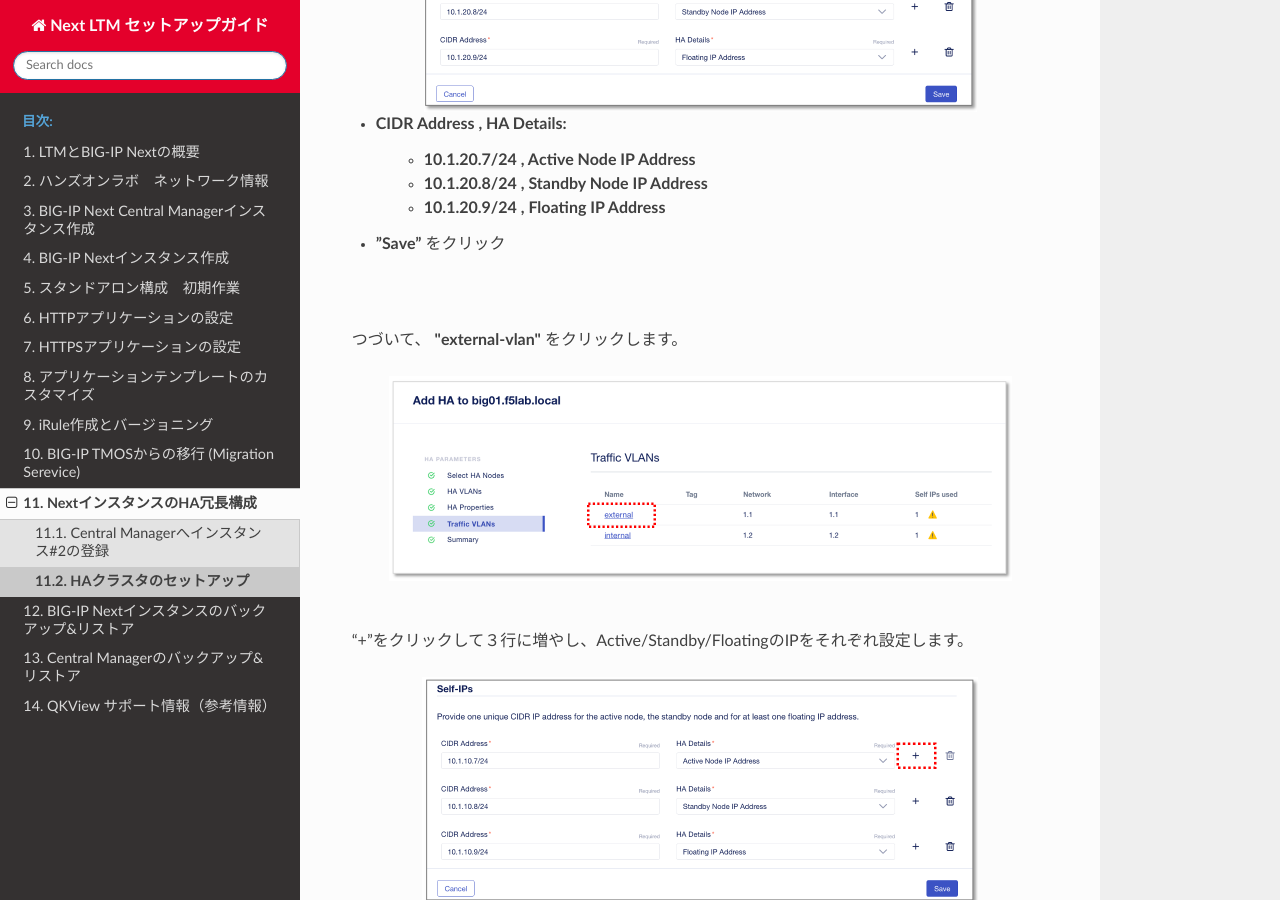
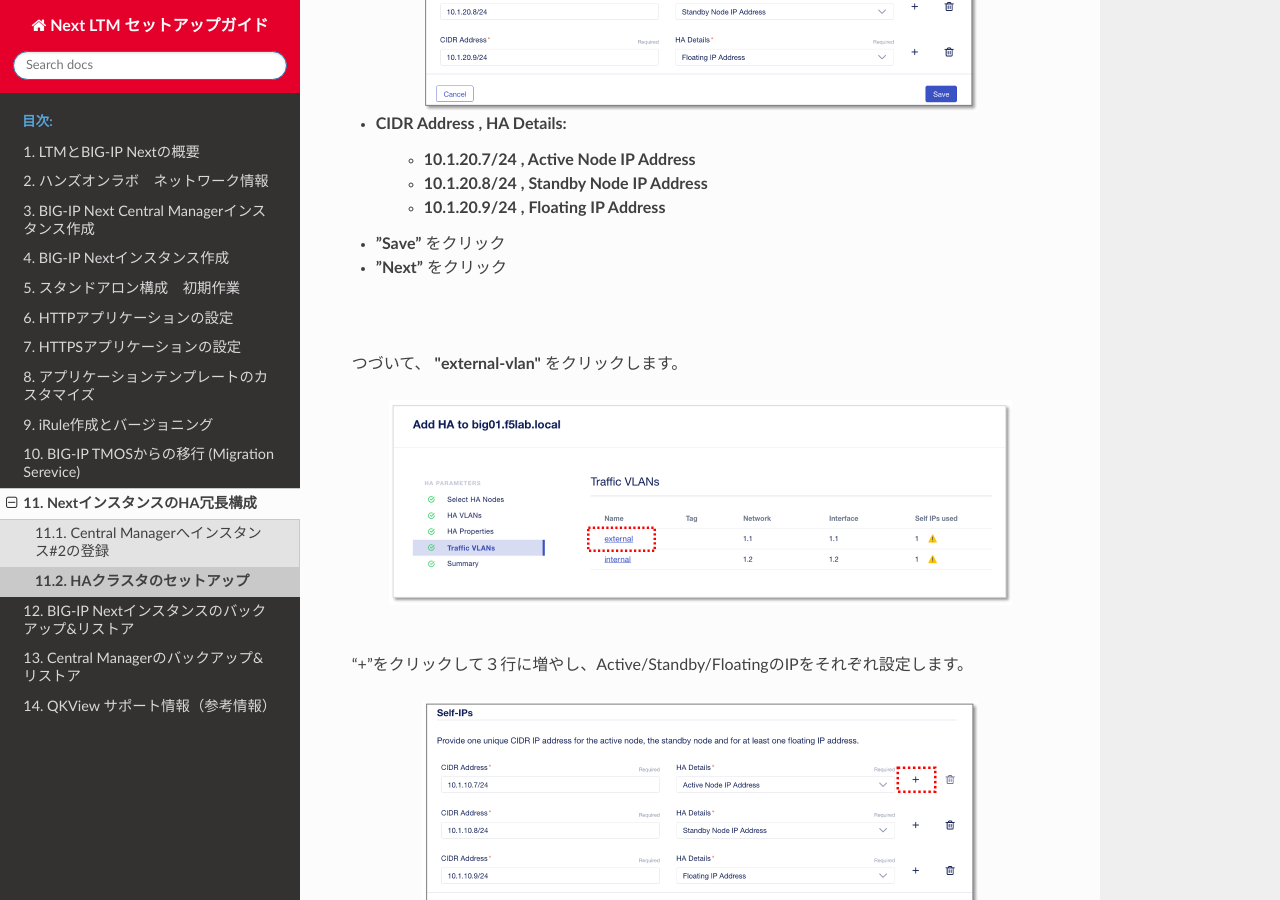
Before and after one commit to BeF5/f5j-easy-setup-next-ltm, a Sphinx documentation site: the page built from docs/content11/module02/module02.rst, in a window 1280 px wide and 900 px high, scrolled down 5634 px. Built offline with Sphinx 7.4.7 and the Read the Docs theme 2.0.0, drawn with Linux system fonts in a browser that asks for light colours.

Commit message:
Update module02.rst

```diff
--- a/docs/content11/module02/module02.rst
+++ b/docs/content11/module02/module02.rst
@@ -135,6 +135,7 @@ internal/externalそれぞれのTraffic VLANにfloating ipを追加する設定
    - **10.1.20.8/24 , Standby Node IP Address**
    - **10.1.20.9/24 , Floating IP Address**
 - **”Save”** をクリック
+- **”Next”** をクリック
 
 
 |
```
